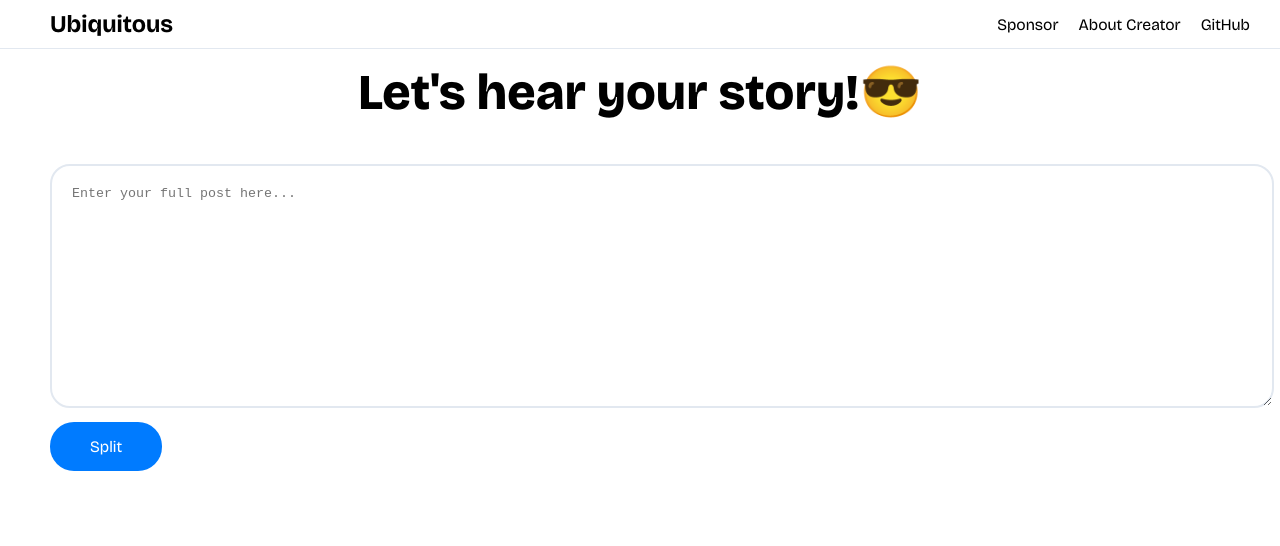
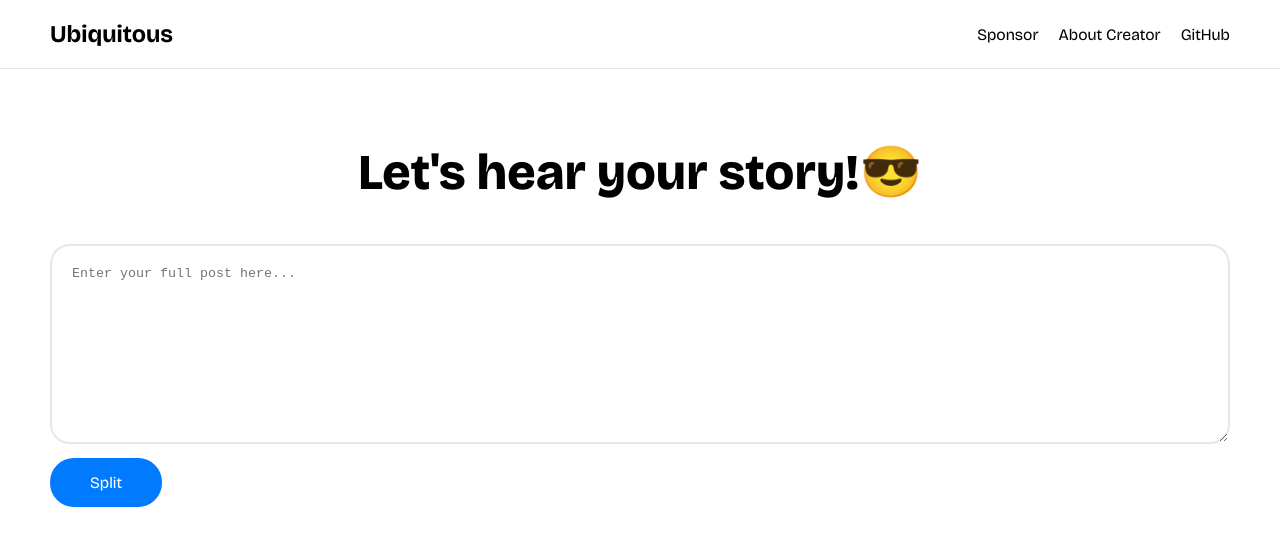
Before and after one commit to fasakinhenry/socialsplit, a plain HTML site: page index.html in a window 1280 px wide. Drawn offline with Linux system fonts and the light colour scheme.

```diff
--- a/index.html
+++ b/index.html
@@ -10,13 +10,11 @@
 <body>
     <div class="container">
         <nav class="navbar">
-            <div class="containerNav">
-              <div class="navbar-brand">Ubiquitous</div>
-              <div class="navbar-links">
+            <div class="navbar-brand">Ubiquitous</div>
+            <div class="navbar-links">
                 <a href="#" class="navbar-link">Sponsor</a>
                 <a href="https://github.com/fasakinhenry" class="navbar-link">About Creator</a>
                 <a href="#" class="navbar-link">GitHub</a>
-              </div>
             </div>
         </nav>
         <div class="content">
@@ -25,7 +23,7 @@
                 <textarea id="storyInput" placeholder="Enter your full post here..."></textarea>
                 <button onclick="splitStory()" class="splitBtn">Split</button>
             </div>
-        <div id="tweetParts"></div>
+            <div id="tweetParts"></div>
         </div>
     </div>
     <script src="script.js"></script>
--- a/styles.css
+++ b/styles.css
@@ -6,16 +6,20 @@ body {
   font-family: "Bricolage-Grotesque_Regular";
 }
 
+* {
+  box-sizing: border-box;
+}
+
 .container {
   display:flex;
   flex-direction: column;
-
+  margin: 0;
 }
 
 .navbar {
   background: rgba(255, 255, 255, 0.2); /* Glass morphism effect */
   backdrop-filter: blur(10px); /* Blur effect */
-  padding: 10px 50px;
+  padding: 20px 50px;
   position: fixed;
   border-bottom: 1px solid hsl(214.3 31.8% 91.4%);
   top: 0;
@@ -23,13 +27,11 @@ body {
   width: 100%;
   z-index: 1000;
   color: black;
-}
-
-.containerNav {
   display: flex;
   justify-content: space-between;
   align-items: center;
 }
+
 
 .navbar-brand {
   font-size: 24px;
@@ -41,7 +43,6 @@ body {
 .navbar-links {
   display: flex;
   gap: 20px;
-  margin-right: 80px;
 }
 
 
@@ -55,12 +56,13 @@ body {
 }
 
 .content {
-  padding-top: 20px;
+  width: 100%;
+  padding: 0 50px;
+  margin-top: 100px;
   display: flex;
   flex-direction: column;
   align-items: center;
   justify-content: center;
-  margin: 0 50px;
 }
 
 
```
